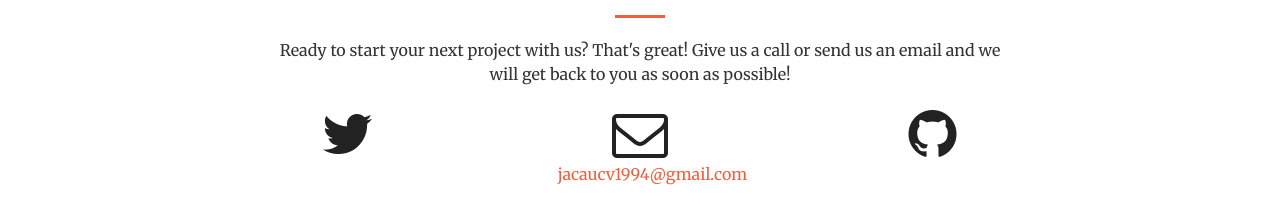
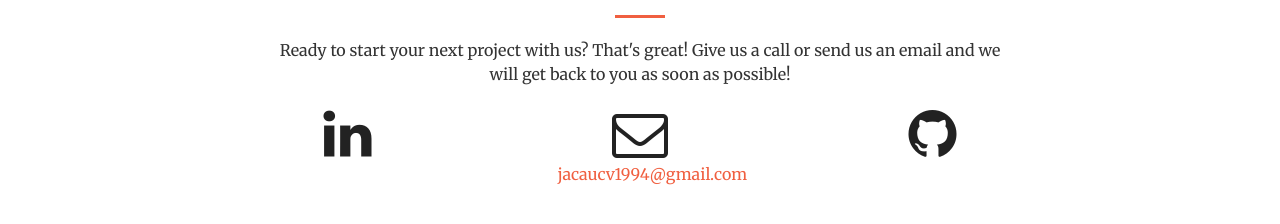
Before and after one commit to ja-castillo25/ja-castillo25.github.io, a Jekyll site: the page built from index.html, in a window 1280 px wide and 900 px high, scrolled down 1981 px. Shown: the part 594-818 px from the top of the window. Built offline with Jekyll 4.4.1, drawn with Linux system fonts in a browser that asks for light colours.

Commit message:
cambio twitter por linkedin

```diff
--- a/_config.yml
+++ b/_config.yml
@@ -5,7 +5,7 @@ description: > # this means to ignore newlines until "baseurl:"
 baseurl: "" # the subpath of your site, e.g. /blog/
 url: "" # the base hostname & protocol for your site
 
-twitter_username:
+linkedin_username:
 github_username:
 
 # Build settings
--- a/_includes/contact.html
+++ b/_includes/contact.html
@@ -7,9 +7,9 @@
                 <p>Ready to start your next project with us? That's great! Give us a call or send us an email and we will get back to you as soon as possible!</p>
             </div>
         <div class="col-lg-2 col-lg-offset-2 text-center">
-            <a href="https://twitter.com/{{ site.twitter_username }}">
-                <i class="fa fa-twitter fa-3x wow bounceIn" data-wow-delay=".1s"></i>
-                <p>{{ site.twitter_username }}</p>
+            <a href="https://linkedin.com/{{ site.linkedin_username }}">
+                <i class="fa fa-linkedin fa-3x wow bounceIn" data-wow-delay=".1s"></i>
+                <p>{{ site.linkedin_username }}</p>
             </a>
         </div>
         <div class="col-lg-2 col-lg-offset-1 text-center">
```
